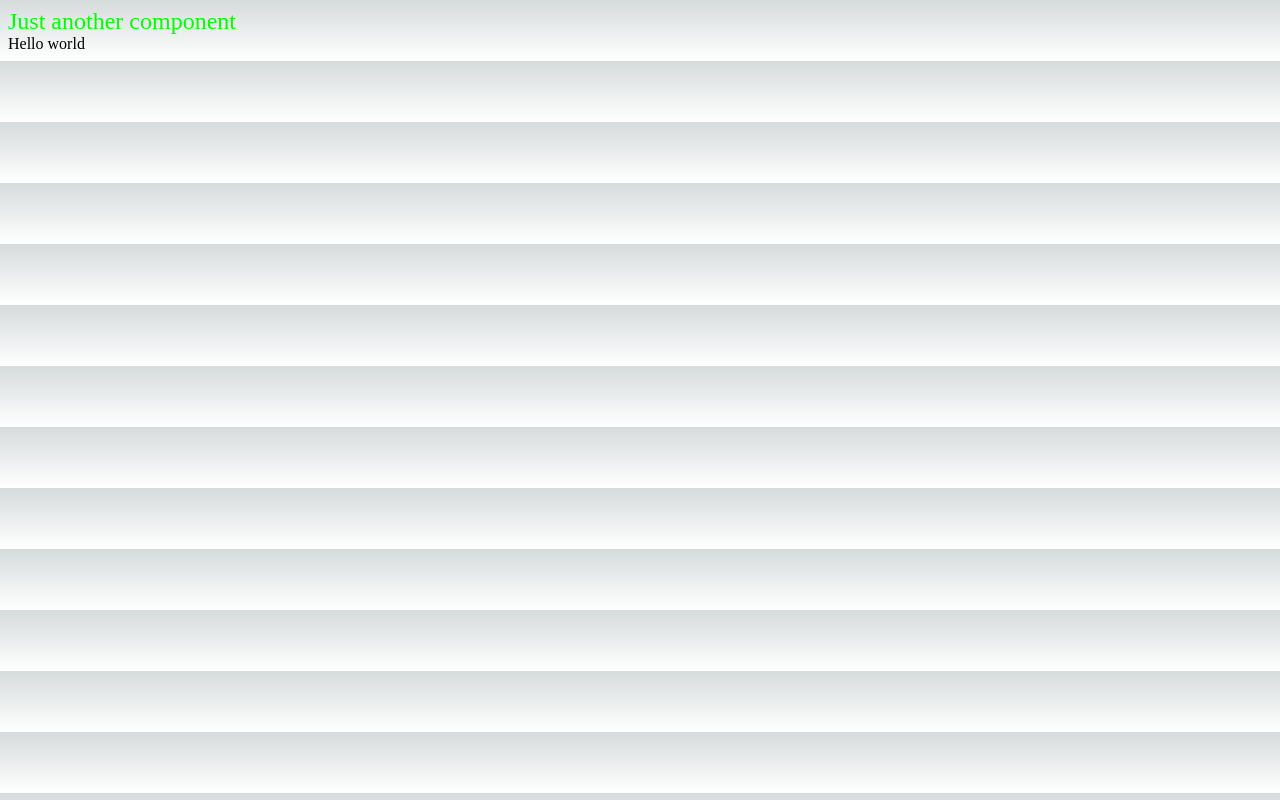
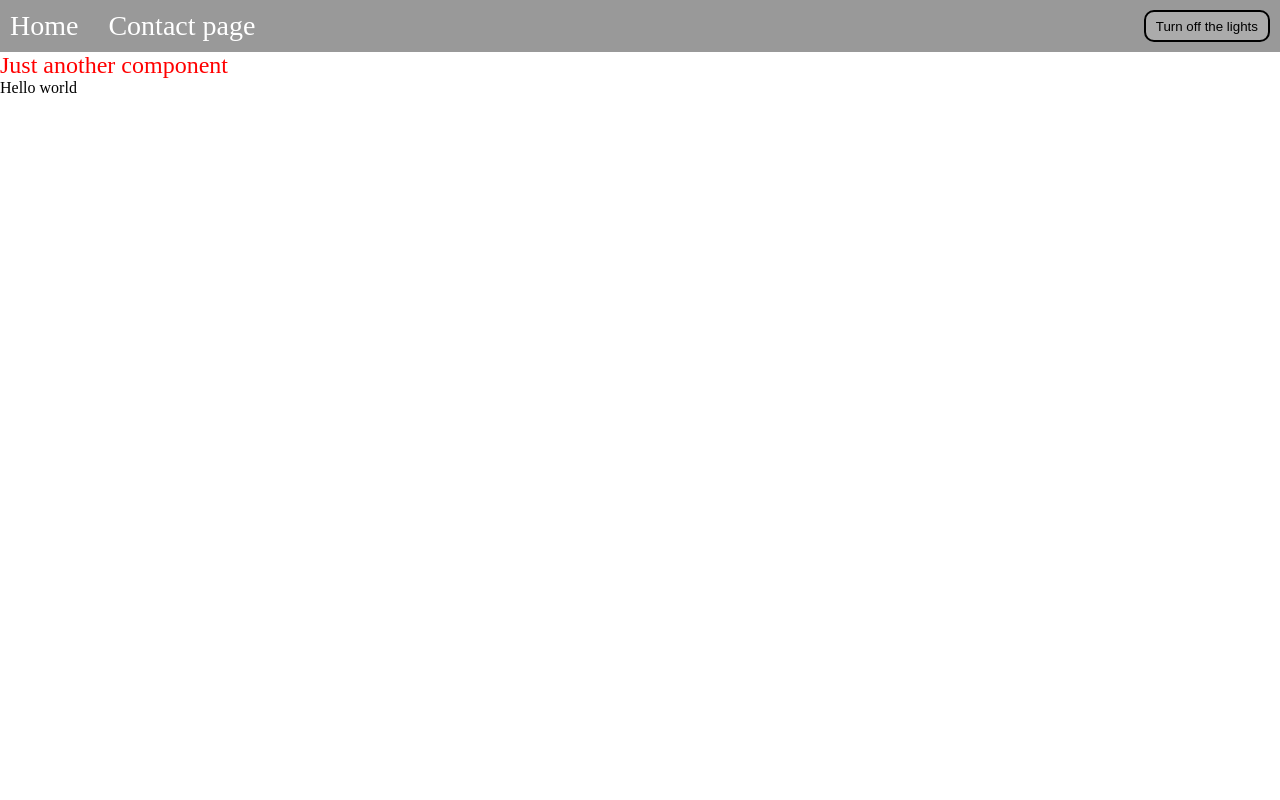
Before and after one commit to trevorh2007/portfolio, a Next.js app: page / in a window 1280 px wide. Built offline with nearby package versions, Linux system fonts and the light colour scheme.

Commit message:
add dark mode context and create simple nav bar

```diff
--- a/app/components/anotherComponent.tsx
+++ b/app/components/anotherComponent.tsx
@@ -4,7 +4,7 @@ import styled from "styled-components";
 
 export const HomeWrapper = styled.div`
   font-size: 24px;
-  color: ${({ theme }) => theme.colors.secondary};
+  color: red;
 `;
 
 const AnotherComponent = () => {
--- /dev/null
+++ b/app/components/navbar/navbar.tsx
@@ -0,0 +1,20 @@
+"use client";
+
+import Link from "next/link";
+import * as styles from "./styles";
+import { useDarkModeContext } from "@/app/styles/Providers";
+
+const NavBar = () => {
+  const { darkMode, setDarkMode } = useDarkModeContext();
+  return (
+    <styles.NavBarWrapper>
+      <Link href="/">Home</Link>
+      <Link href="/contact">Contact page</Link>
+      <button onClick={() => setDarkMode(!darkMode)}>
+        {darkMode ? "Turn on the Lights" : "Turn off the lights"}
+      </button>
+    </styles.NavBarWrapper>
+  );
+};
+
+export default NavBar;
--- /dev/null
+++ b/app/components/navbar/styles.tsx
@@ -0,0 +1,25 @@
+"use client";
+
+import styled from "styled-components";
+
+export const NavBarWrapper = styled.div`
+  display: flex;
+  padding: 10px;
+  background-color: ${({ theme }) => theme.colors.backgroundLight};
+  color: ${({ theme }) => theme.colors.primary};
+  margin: 0;
+  a {
+    font-size: 28px;
+    color: #fff;
+    text-decoration: none;
+    padding-right: 30px;
+  }
+  button {
+    margin-left: auto;
+    background-color: ${({ theme }) => theme.colors.buttonBackground};
+    border: 2px solid ${({ theme }) => theme.colors.border};
+    border-radius: 10px;
+    color: ${({ theme }) => theme.colors.text};
+    padding: 0 10px;
+  }
+`;
--- /dev/null
+++ b/app/contact/page.tsx
@@ -0,0 +1,5 @@
+const Contact = () => {
+  return <div>Contact page</div>;
+};
+
+export default Contact;
--- a/app/globals.css
+++ /dev/null
@@ -1,29 +0,0 @@
-:root {
-  --foreground-rgb: 0, 0, 0;
-  --background-start-rgb: 214, 219, 220;
-  --background-end-rgb: 255, 255, 255;
-}
-
-@media (prefers-color-scheme: dark) {
-  :root {
-    --foreground-rgb: 255, 255, 255;
-    --background-start-rgb: 0, 0, 0;
-    --background-end-rgb: 0, 0, 0;
-  }
-}
-
-body {
-  color: rgb(var(--foreground-rgb));
-  background: linear-gradient(
-      to bottom,
-      transparent,
-      rgb(var(--background-end-rgb))
-    )
-    rgb(var(--background-start-rgb));
-}
-
-@layer utilities {
-  .text-balance {
-    text-wrap: balance;
-  }
-}
--- a/app/layout.tsx
+++ b/app/layout.tsx
@@ -1,12 +1,7 @@
 import type { Metadata } from "next";
-import { Inter } from "next/font/google";
-import "./globals.css";
-import Providers from "./styles/Providers";
 import GlobalStyles from "./styles/GlobalStyles";
-import { ThemeProvider } from "styled-components";
-import theme from "./styles/theme";
-
-const inter = Inter({ subsets: ["latin"] });
+import NavBar from "./components/navbar/navbar";
+import { Providers } from "./styles/Providers";
 
 export const metadata: Metadata = {
   title: "Fatality Discord Bot",
@@ -19,6 +14,7 @@ export default function RootLayout(props: React.PropsWithChildren) {
       <body>
         <Providers>
           <GlobalStyles />
+          <NavBar />
           {props.children}
         </Providers>
       </body>
--- a/app/styles/GlobalStyles.ts
+++ b/app/styles/GlobalStyles.ts
@@ -3,7 +3,14 @@
 import { createGlobalStyle, css } from "styled-components";
 
 const styles = css`
-  // your global styles
+  body {
+    background: ${({ theme }) => theme.colors.background};
+    color: ${({ theme }) => theme.colors.text};
+    transition: all 0.5s linear;
+
+    padding: 0;
+    margin: 0;
+  }
 `;
 
 const GlobalStyles = createGlobalStyle`
--- a/app/styles/Providers.tsx
+++ b/app/styles/Providers.tsx
@@ -2,14 +2,25 @@
 
 import StyledComponentsRegistry from "./registry";
 import { ThemeProvider } from "styled-components";
-import theme from "./theme";
+import { createContext, useContext, useState } from "react";
+import { lightTheme, darkTheme } from "./themes";
 
-const Providers = (props: React.PropsWithChildren) => {
+const DarkModeContext = createContext<any>(undefined);
+
+export function Providers({ children }: { children: React.ReactNode }) {
+  const [darkMode, setDarkMode] = useState(false);
+
+  let currentTheme = !darkMode ? lightTheme : darkTheme;
+
   return (
-    <StyledComponentsRegistry>
-      <ThemeProvider theme={theme}>{props.children}</ThemeProvider>
-    </StyledComponentsRegistry>
+    <DarkModeContext.Provider value={{ darkMode, setDarkMode }}>
+      <StyledComponentsRegistry>
+        <ThemeProvider theme={currentTheme}>{children}</ThemeProvider>
+      </StyledComponentsRegistry>
+    </DarkModeContext.Provider>
   );
+}
+
+export const useDarkModeContext = () => {
+  return useContext(DarkModeContext);
 };
-
-export default Providers;
--- a/app/styles/theme.ts
+++ /dev/null
@@ -1,8 +0,0 @@
-const theme = {
-  colors: {
-    primary: "#00ffff",
-    secondary: "#00ff00",
-  },
-};
-
-export default theme;
--- /dev/null
+++ b/app/styles/themes.ts
@@ -0,0 +1,21 @@
+export const lightTheme = {
+  colors: {
+    primary: "#000",
+    background: "#FFF",
+    backgroundLight: "#999",
+    buttonBackground: "#ababab",
+    border: "#000",
+    text: "#000",
+  },
+};
+
+export const darkTheme = {
+  colors: {
+    primary: "#363537",
+    background: "#222",
+    backgroundLight: "#555",
+    buttonBackground: "#999",
+    border: "#FAFAFA",
+    text: "#FFF",
+  },
+};
--- a/app/types/styled.d.ts
+++ b/app/types/styled.d.ts
@@ -1,5 +1,5 @@
 import "styled-components";
-import { theme } from "../styles/theme";
+import { theme } from "../styles/themes";
 
 type Theme = typeof theme;
 
```
Also changed, not shown: 1 other file (tests, documents, lock files or other folders).
